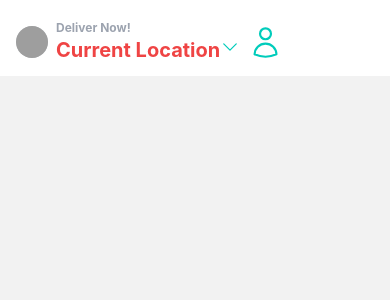
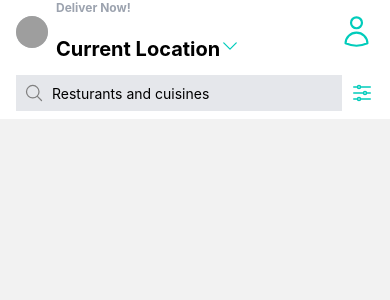
Before and after one commit to EnriqueAustin/deliveroo-clone-project, a React Native app in the folder deviveroo/: screen /Home in a window 390 px wide. Shown: the top 300 px of the page. Built offline with nearby package versions, Linux system fonts and the light colour scheme; grey boxes are pictures that could not be loaded.

Commit message:
added web integration for tailwind

```diff
--- a/deviveroo/App.js
+++ b/deviveroo/App.js
@@ -2,7 +2,13 @@ import { NavigationContainer } from '@react-navigation/native';
 import { createNativeStackNavigator } from '@react-navigation/native-stack';
 import HomeScreen from './screens/HomeScreen';
 
+import { NativeWindStyleSheet } from "nativewind";
+
 const Stack = createNativeStackNavigator();
+
+NativeWindStyleSheet.setOutput({
+  default: "native",
+});
 
 export default function App() {
   return (
--- a/deviveroo/package.json
+++ b/deviveroo/package.json
@@ -20,7 +20,10 @@
     "react-native-safe-area-context": "4.3.1",
     "react-native-screens": "~3.15.0",
     "react-native-svg": "12.3.0",
-    "tailwindcss": "^3.1.8"
+    "tailwindcss": "^3.1.8",
+    "react-native-web": "~0.18.7",
+    "react-dom": "18.0.0",
+    "@expo/webpack-config": "^0.17.0"
   },
   "devDependencies": {
     "@babel/core": "^7.12.9"
--- a/deviveroo/screens/HomeScreen.js
+++ b/deviveroo/screens/HomeScreen.js
@@ -1,13 +1,16 @@
 //import liraries
 import { useNavigation } from '@react-navigation/native';
 import React, { useLayoutEffect } from 'react';
-import { View, Text, SafeAreaView, Image } from 'react-native';
+import { View, Text, Image, TextInput, ScrollView } from 'react-native';
+import { SafeAreaView } from 'react-native-safe-area-context';
 import {
     UserIcon,
     ChevronDownIcon,
-    SearchIcon,
-    AdjustmentsIcon,
+    MagnifyingGlassIcon,
+    AdjustmentsHorizontalIcon,
 } from 'react-native-heroicons/outline';
+
+import Categories from '../components/Categories';
 
 // create a component
 const HomeScreen = () => {
@@ -20,9 +23,7 @@ const HomeScreen = () => {
     }, [])
 
     return (
-        <SafeAreaView className='bg-white pt-5'>
-            <Text className='text-red-500'>
-
+        <SafeAreaView className='bg-white flex-col'>
             {/* Header */}
             <View className='flex-row pb-3 items-center mx-4 space-x-2' >
                 <Image
@@ -37,13 +38,34 @@ const HomeScreen = () => {
                     </Text>
                     <Text className='font-bold text-xl'>
                         Current Location
-                            <ChevronDownIcon size={20} color='#00CCBB' />
+                        <ChevronDownIcon size={20} color='#00CCBB' className='pt-5' />
                     </Text>
                 </View>
 
                 <UserIcon size={35} color='#00CCBB' />
             </View>
-            </Text>
+
+            {/* Search */}
+            <View className='flex-row items-center space-x-2 pb-2 mx-4'>
+                    <View className='flex-row space-x-2 flex-1 bg-gray-200 p-2'>
+                        <MagnifyingGlassIcon color='gray' size={20} />
+                        <TextInput
+                            placeholder='Resturants and cuisines'
+                            keyboardType='default'
+                        />
+                    </View>
+
+                    <AdjustmentsHorizontalIcon color='#00CCBB' />
+            </View>
+
+            {/* Body */}
+            <ScrollView className='bg-gray-100'>
+
+                {/* Categories */}
+
+
+                {/* Featured Row */}
+            </ScrollView>
         </SafeAreaView>
     );
 };
--- a/deviveroo/tailwind.config.js
+++ b/deviveroo/tailwind.config.js
@@ -1,8 +1,10 @@
 /** @type {import('tailwindcss').Config} */
 module.exports = {
   content: [
-    "./App.{js,jsx,ts,tsx}",
-    "./screens/**/*.{js,jsx,ts,tsx}"],
+    "./App.{html,js,jsx,ts,tsx}",
+    "./screens/**/*.{html,js,jsx,ts,tsx}",
+    "./components/**/*.{html,js,jsx,ts,tsx}",
+  ],
   theme: {
     extend: {},
   },
```
Also changed, not shown: deviveroo/components/Categories.js (added), 1 other file (tests, documents, lock files or other folders). Lines whose indentation alone changed are shown as unchanged.
